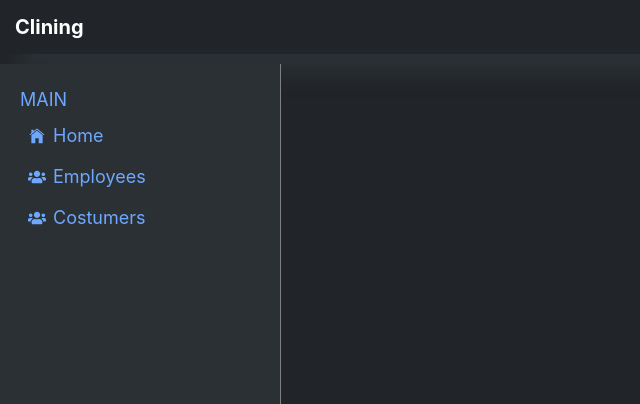
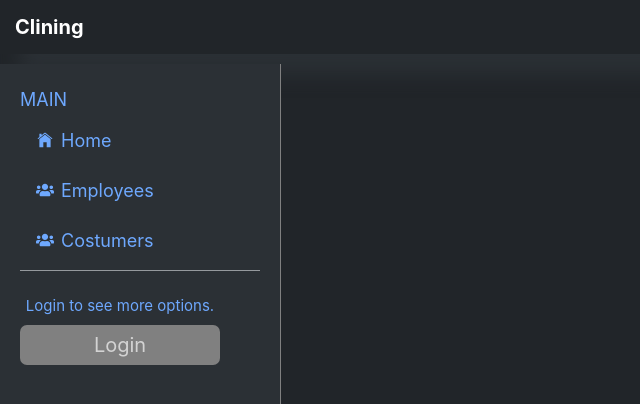
Before and after one commit to Yunieskyauto/cleaning_frontend, a React (Create React App) app: page / in a window 1280 px wide. Shown: the top 404 px of the page, without its empty margins (0-640 px from the left). Built offline with nearby package versions, Linux system fonts and the light colour scheme.

Commit message:
fix some menu styling

```diff
--- a/src/components/manu/Menu.tsx
+++ b/src/components/manu/Menu.tsx
@@ -5,22 +5,35 @@ import { FaUsers } from "react-icons/fa";
 import './menu.scss'
 
 export const Menu = () => {
-    return(
+  return (
     <div className="menu">
       <div className="item">
         <span className="menu-session-title">MAIN</span>
+        <div className="item-box">
           <Link to='/' className="link">
-                  <IoIosHome className="icon"/>
+            <IoIosHome className="icon" />
             <span className="item-title">Home</span>
           </Link>
+        </div>
+        <div className="item-box">
           <Link to='/employees' className="link">
-                  <FaUsers className="icon"/>
+            <FaUsers className="icon" />
             <span className="item-title">Employees</span>
           </Link>
+        </div>
+        <div className="item-box">
           <Link to='/customers' className="link">
-                  <FaUsers className="icon"/>
+            <FaUsers className="icon" />
             <span className="item-title">Costumers</span>
           </Link>
+        </div>
+        <div className="line" />
+        <div className="login-box">
+          <text>Login to see more options.</text>
+          <Link to='/customers' className="login-button">
+            <span className="item-title">Login</span>
+          </Link>
+        </div>
       </div>
     </div>
   )
--- a/src/components/manu/menu.scss
+++ b/src/components/manu/menu.scss
@@ -4,12 +4,68 @@
     padding-top: 20px;
     gap: 10px;
     height: 100vh;
+
+    .line {
+        width: 100%;
+        height: 0.5px;
+        background-color: $grau-default;
+    }
+
+    .login-box {
+        width: 200px;
+        height: 80px;
+        margin-top: 10px;
+        display: flex;
+        flex-direction: column;
+        justify-content: center;
+        align-items: center;
+
+        text {
+            font-size: 15px;
+            pointer-events: none;
+        }
+
+        .login-button {
+            width: 100%;
+            height: 40px;
+            background-color: aliceblue;
+            margin-top: 10px;
+            display: flex;
+            justify-content: center;
+            align-items: center;
+            font-size: 20px;
+            text-decoration: none;
+            border-radius: 7px;
+            background-color: gray;
+            color: lightgray;
+            margin-top: 10px;
+        }
+        :hover {
+            background: $light-gray-broun;
+            color: gray;
+        }
+    }
+
+
     .item {
         display: flex;
         flex-direction: column;
         gap: 10px;
         margin-bottom: 20px;
         font-size: 18px;
+
+        .item-box {
+            display: flex;
+            width: 100%;
+            height: 30px;
+            padding: 5px 8px;
+            border-radius: 5px;
+            text-decoration: none;
+            gap: 7px;
+
+            :hover {
+                background: $light-gray-broun;
+            }
 
             .link {
                 display: flex;
@@ -19,6 +75,7 @@
                 text-decoration: none;
                 gap: 7px;
                 align-items: center;
+
 
                 .menu-session-title {
                     color: beige;
@@ -32,9 +89,6 @@
                     color: $light-sea-blue;
                 }
             }
-
-         :hover {
-                background: $light-gray-broun;
         }
     }
 
```
Lines whose indentation alone changed are shown as unchanged.
